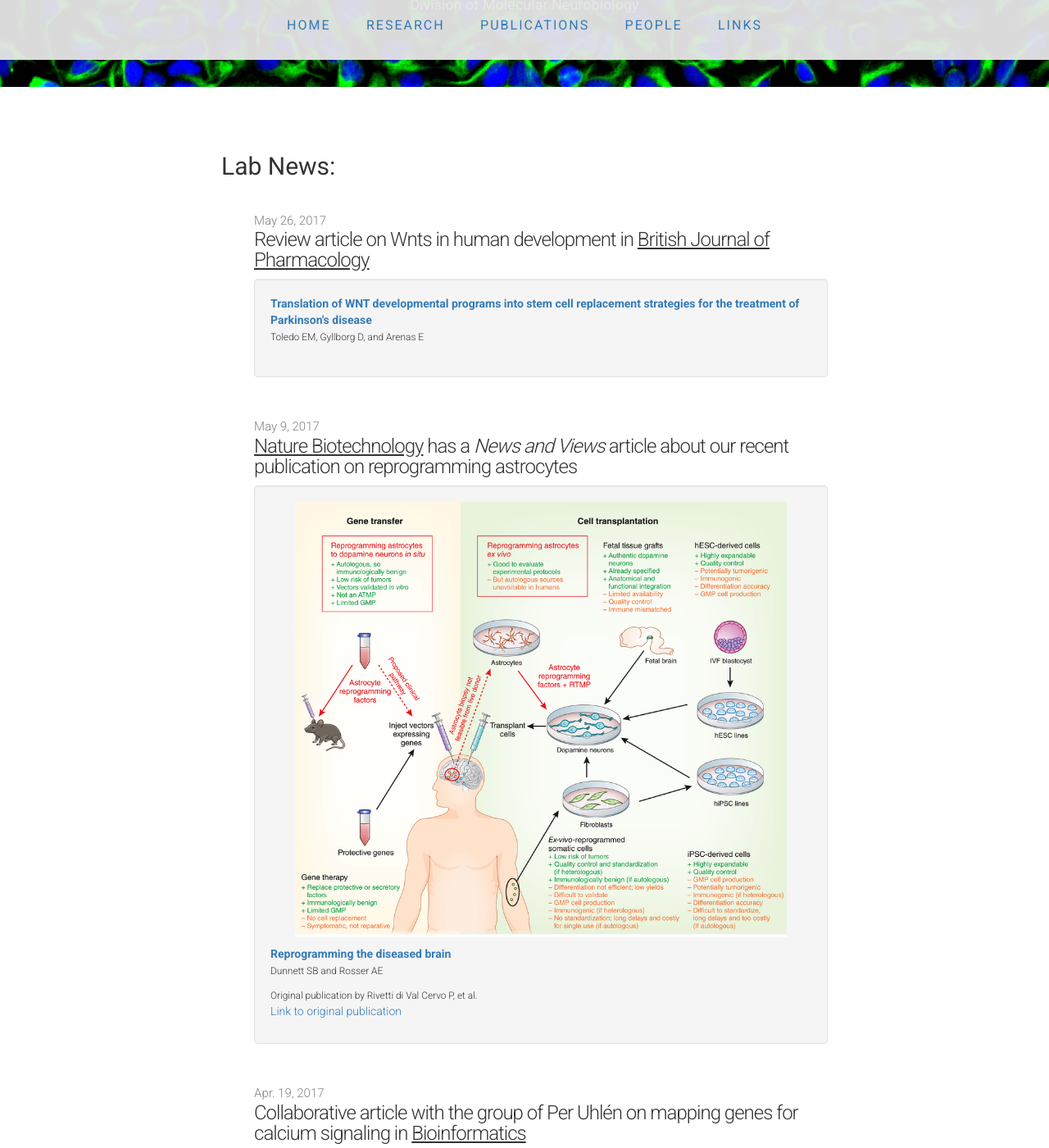
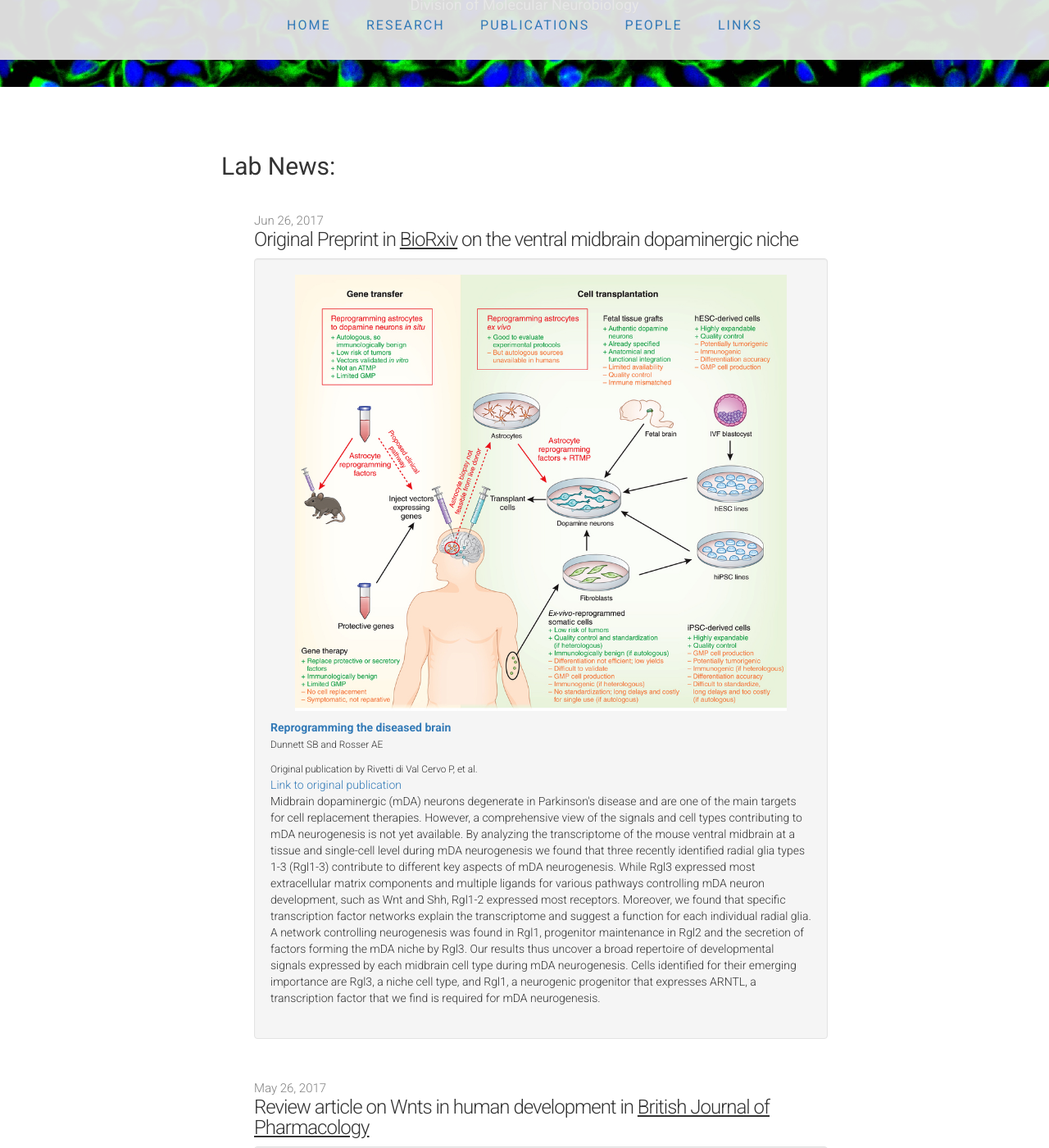
Before and after one commit to ArenasLab/arenaslab.github.io, a Jekyll site: the page index.html, which Jekyll copies as it is, in a window 1280 px wide and 1400 px high, scrolled down 364 px. Shown: the whole window at 82% size. Built offline with Jekyll 4.4.1, drawn with Linux system fonts in a browser that asks for light colours; some of the changed text lies outside the part shown.

Commit message:
Update index.html

```diff
--- a/index.html
+++ b/index.html
@@ -86,7 +86,41 @@
 
 :END TEMPLATE -->
 
-    <li>
+          <li>
+            <span class="post-date">Jun 26, 2017</span>
+		  <span class="post-link">Original Preprint in <u>BioRxiv</u> on the ventral midbrain dopaminergic niche<span>
+          </li>
+          <div class="well">
+            <li class="media">
+              <div class="media-body">
+		      <div id="featureimage">
+	        <img src="/img/nbt_news.jpg"; align="middle"; width="600px";>
+		      </div>
+		<p></p>
+                <strong class="media-heading"><a href="http://www.nature.com/nbt/journal/v35/n5/full/nbt.3869.html">Reprogramming the diseased brain</a></strong>
+		      <p><small>Dunnett SB and Rosser AE</small></p>
+		      <p></p>
+		      <small>Original publication by Rivetti di Val Cervo P, et al.</small><br>
+                 <a href="https://www.nature.com/nbt/journal/v35/n5/full/nbt.3835.html">Link to original publication</a>
+               <p>Midbrain dopaminergic (mDA) neurons degenerate in Parkinson's disease and are one of the main targets for cell replacement
+		       therapies. However, a comprehensive view of the signals and cell types contributing to mDA neurogenesis is not yet
+		       available. By analyzing the transcriptome of the mouse ventral midbrain at a tissue and single-cell level during mDA
+		       neurogenesis we found that three recently identified radial glia types 1-3 (Rgl1-3) contribute to different key aspects
+		       of mDA neurogenesis. While Rgl3 expressed most extracellular matrix components and multiple ligands for various
+		       pathways controlling mDA neuron development, such as Wnt and Shh, Rgl1-2 expressed most receptors. Moreover, we found
+		       that specific transcription factor networks explain the transcriptome and suggest a function for each individual radial
+		       glia. A network controlling neurogenesis was found in Rgl1, progenitor maintenance in Rgl2 and the secretion of factors
+		       forming the mDA niche by Rgl3. Our results thus uncover a broad repertoire of developmental signals expressed by each
+		       midbrain cell type during mDA neurogenesis. Cells identified for their emerging importance are Rgl3, a niche cell type,
+		       and Rgl1, a neurogenic progenitor that expresses ARNTL, a transcription factor that we find is required for mDA
+		       neurogenesis.</p>
+              </div>
+             </li>
+           </div>
+
+<p>&nbsp;</p>
+
+		<li>
             <span class="post-date">May 26, 2017</span>
             <span class="post-link">Review article on Wnts in human development in <u>British Journal of Pharmacology</u></span>
           </li>
@@ -108,15 +142,11 @@
           <div class="well">
             <li class="media">
               <div class="media-body">
+		      <strong class="media-heading"><a href="http://biorxiv.org/content/early/2017/06/26/155846">Molecular analysis of the midbrain dopaminergic niche during neurogenesis</a></strong>
+		      <p><small>Toledo EM, et al.</small></p>
 		      <div id="featureimage">
-	        <img src="/img/nbt_news.jpg"; align="middle"; width="600px";>
+	        <img src="/img/Niche_graphical.jpg"; align="middle"; width="600px";>
 		      </div>
-		<p></p>
-                <strong class="media-heading"><a href="http://www.nature.com/nbt/journal/v35/n5/full/nbt.3869.html">Reprogramming the diseased brain</a></strong>
-		      <p><small>Dunnett SB and Rosser AE</small></p>
-		      <p></p>
-		      <small>Original publication by Rivetti di Val Cervo P, et al.</small><br>
-                 <a href="https://www.nature.com/nbt/journal/v35/n5/full/nbt.3835.html">Link to original publication</a>
 
               </div>
              </li>
@@ -324,7 +354,7 @@
 	<div class=" col-sm-4  col-md-4 col-lg-4">
         </div>
         <div class=" col-sm-4  col-md-4 col-lg-4" align="center">
-		<p>Updated: May 30, 2017</p>
+		<p>Updated: Jun 27, 2017</p>
 	</div>
         <div class=" col-sm-4  col-md-4 col-lg-4">
 	</div>
```
